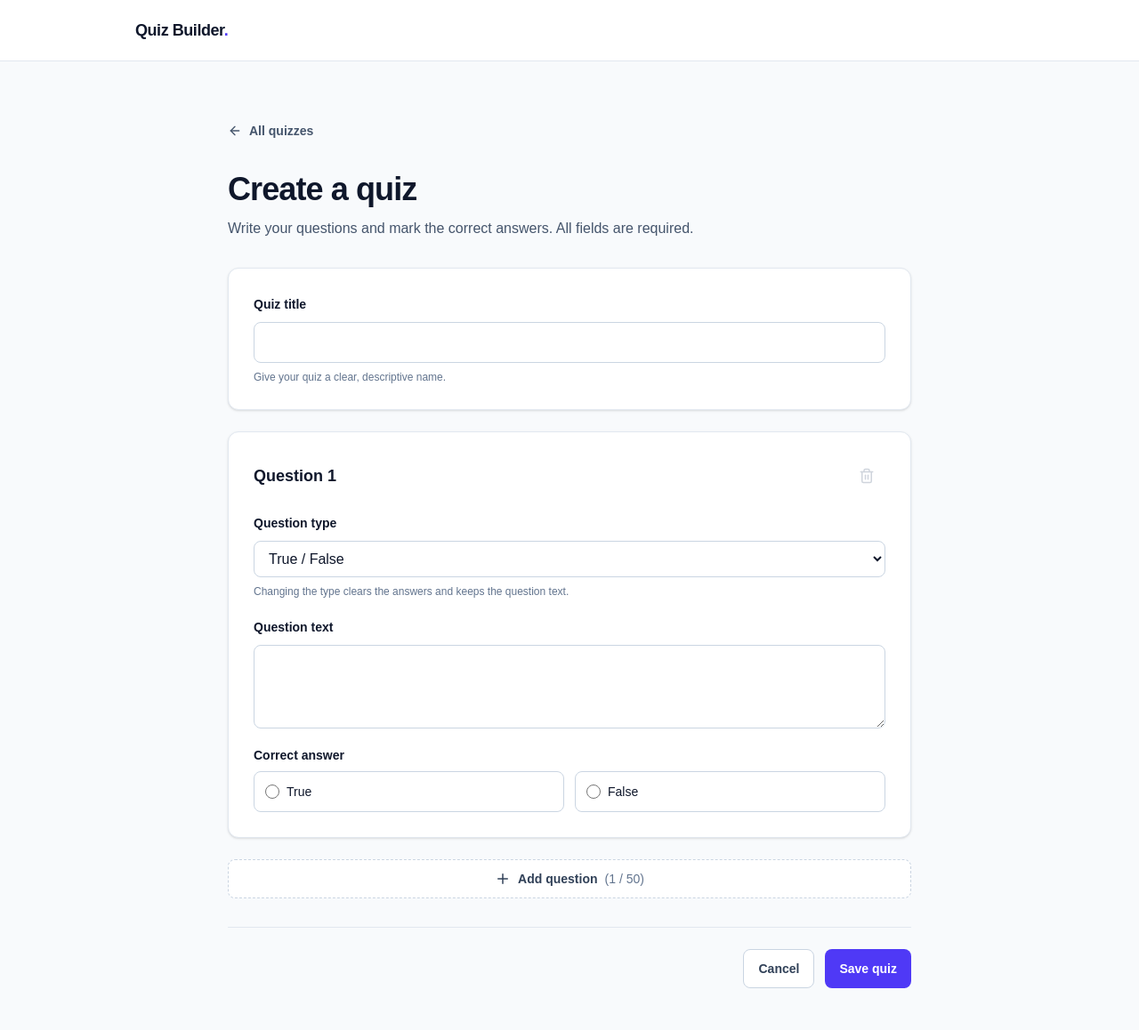
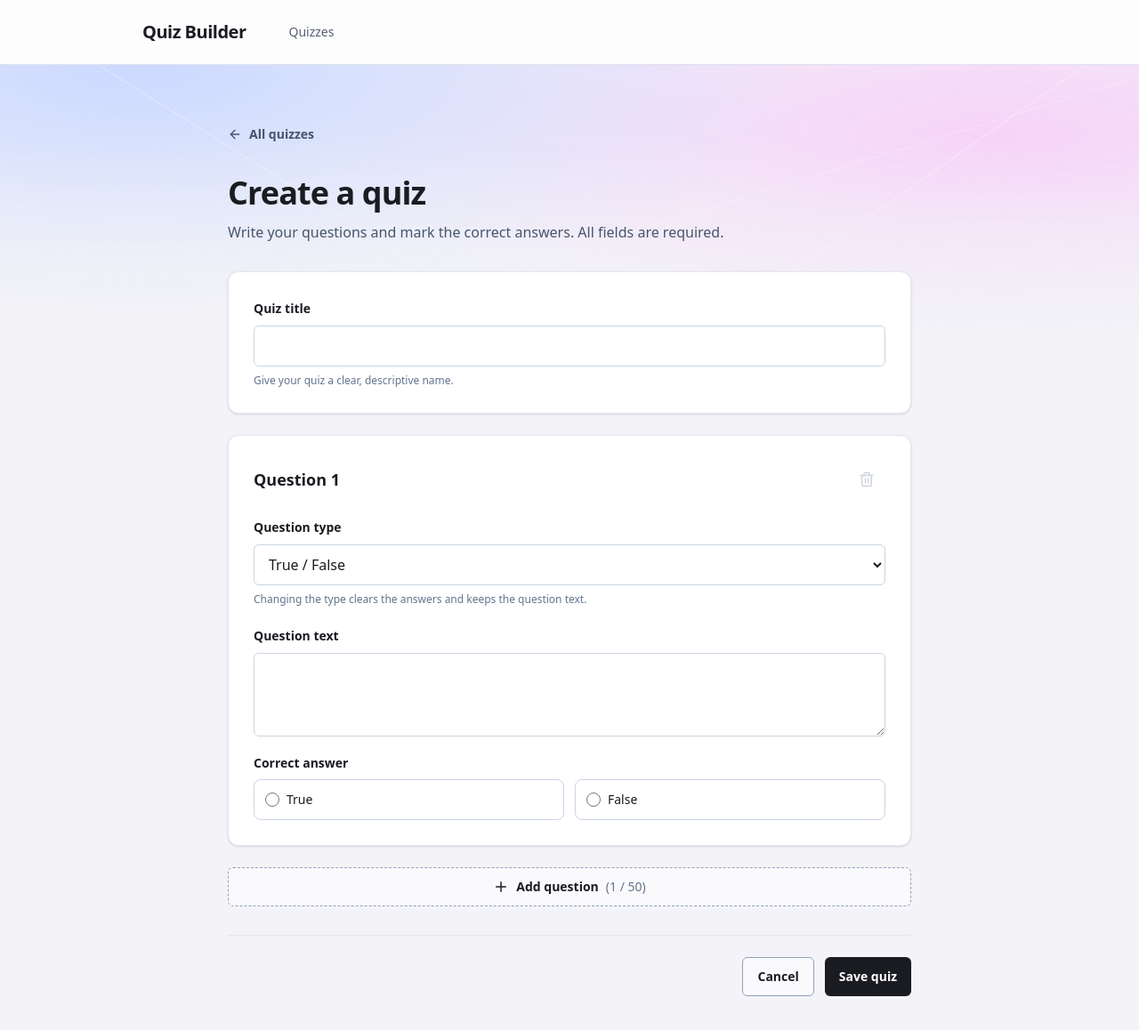
Before and after one commit to Andrii-hn/developsToday-test-assessment, a Next.js app in the folder frontend/: page /create in a window 1280 px wide. Shown: the top 1158 px of the page at 89% size. Built offline with nearby package versions, Linux system fonts and the light colour scheme.

Commit message:
style: add approved Redocly-inspired visual foundation

```diff
--- a/frontend/app/globals.css
+++ b/frontend/app/globals.css
@@ -1,11 +1,73 @@
 @import 'tailwindcss';
 
 @theme {
-  --font-sans: Arial, Helvetica, sans-serif;
+  --font-sans:
+    system-ui, -apple-system, BlinkMacSystemFont, 'Segoe UI', sans-serif;
+  --color-canvas: #f3f3f8;
+  --color-ink: #1a1c21;
+  --color-muted: #555e71;
+  --color-line: #dfe2ea;
+  --color-accent: #2478ff;
 }
 
 @layer base {
   body {
-    @apply bg-slate-50 font-sans text-slate-900 antialiased;
+    @apply relative isolate min-h-screen bg-canvas font-sans text-ink antialiased;
+  }
+
+  a,
+  button,
+  input,
+  textarea,
+  select {
+    @apply focus-visible:outline-2 focus-visible:outline-offset-4 focus-visible:outline-accent;
+  }
+
+  button:not(:disabled),
+  select:not(:disabled) {
+    cursor: pointer;
   }
 }
+
+/* Keep the decorative colour above the working area, even on long forms. */
+.page-backdrop {
+  position: absolute;
+  z-index: -1;
+  inset: 72px 0 auto;
+  height: 420px;
+  pointer-events: none;
+  background:
+    radial-gradient(ellipse at 12% 0%, #cbd8ff 0%, transparent 48%),
+    radial-gradient(ellipse at 88% 20%, #f6d2f8 0%, transparent 48%);
+  mask-image: linear-gradient(#000 20%, transparent);
+}
+
+.page-backdrop::after {
+  content: '';
+  position: absolute;
+  inset: 0;
+  opacity: 0.65;
+  background:
+    linear-gradient(32deg, transparent 39.9%, #ffffff80 40%, transparent 40.1%),
+    linear-gradient(
+      145deg,
+      transparent 64.9%,
+      #ffffff80 65%,
+      transparent 65.1%
+    ),
+    linear-gradient(163deg, transparent 49.9%, #ffffff80 50%, transparent 50.1%);
+}
+
+@layer components {
+  .page-heading {
+    @apply text-4xl leading-tight font-extrabold tracking-tight sm:text-5xl;
+  }
+
+  .accent-rule {
+    @apply mt-8 mb-8 h-0.5 bg-linear-to-r from-accent to-purple-400;
+  }
+
+  .surface {
+    @apply rounded-xl border border-line bg-white;
+  }
+}
--- a/frontend/app/layout.tsx
+++ b/frontend/app/layout.tsx
@@ -17,24 +17,33 @@ export default function RootLayout({ children }: { children: ReactNode }) {
       <body>
         <a
           href="#main-content"
-          className="sr-only focus:not-sr-only focus:absolute focus:z-10 focus:m-4 focus:rounded-md focus:bg-white focus:p-3 focus:outline-2 focus:outline-indigo-600"
+          className="sr-only focus:not-sr-only focus:absolute focus:z-10 focus:m-4 focus:rounded-md focus:bg-white focus:p-3 focus:outline-2 focus:outline-accent"
         >
           Skip to content
         </a>
-        <header className="border-b border-slate-200 bg-white">
-          <div className="mx-auto flex max-w-5xl items-center px-4 py-5 sm:px-6">
+        <div className="page-backdrop" aria-hidden="true" />
+        <header className="border-b border-line bg-white/80">
+          <div className="mx-auto flex h-18 max-w-5xl items-center gap-8 px-5 sm:gap-12 sm:px-8">
             <Link
               href="/quizzes"
-              className="rounded-sm text-lg font-bold tracking-tight focus-visible:outline-2 focus-visible:outline-offset-4 focus-visible:outline-indigo-600"
+              className="rounded-sm text-xl font-extrabold tracking-tight"
             >
-              Quiz Builder<span className="text-indigo-600">.</span>
+              Quiz Builder
             </Link>
+            <nav aria-label="Main navigation">
+              <Link
+                href="/quizzes"
+                className="inline-flex min-h-11 items-center text-sm text-muted hover:text-ink"
+              >
+                Quizzes
+              </Link>
+            </nav>
           </div>
         </header>
         <main
           id="main-content"
           tabIndex={-1}
-          className="mx-auto max-w-5xl px-4 py-10 sm:px-6 sm:py-14"
+          className="mx-auto max-w-5xl px-5 py-10 sm:px-8 sm:py-14"
         >
           {children}
         </main>
--- a/frontend/components/ui.tsx
+++ b/frontend/components/ui.tsx
@@ -1,16 +1,27 @@
 import type { ButtonHTMLAttributes } from 'react';
 
-export const primaryButton =
-  'inline-flex min-h-11 items-center justify-center gap-2 rounded-lg bg-indigo-600 px-4 py-2.5 text-sm font-semibold text-white transition hover:bg-indigo-700 focus-visible:outline-2 focus-visible:outline-offset-2 focus-visible:outline-indigo-600 disabled:cursor-not-allowed disabled:opacity-50';
-export const secondaryButton =
-  'inline-flex min-h-11 items-center justify-center gap-2 rounded-lg border border-slate-300 bg-white px-4 py-2.5 text-sm font-semibold text-slate-700 transition hover:bg-slate-50 focus-visible:outline-2 focus-visible:outline-offset-2 focus-visible:outline-indigo-600 disabled:cursor-not-allowed disabled:opacity-50';
+const buttonBase =
+  'inline-flex min-h-11 items-center justify-center gap-2 rounded-md px-4 py-2.5 text-sm font-semibold transition-colors disabled:cursor-not-allowed disabled:opacity-50';
+export const primaryButton = `${buttonBase} bg-ink text-white hover:bg-zinc-700`;
+export const secondaryButton = `${buttonBase} border border-slate-400 bg-white/60 text-ink hover:bg-white`;
+const dangerButton = `${buttonBase} bg-red-700 text-white hover:bg-red-800`;
+export const iconButton =
+  'inline-flex h-11 w-11 shrink-0 items-center justify-center rounded-md text-muted transition-colors hover:bg-red-50 hover:text-red-700 disabled:cursor-not-allowed disabled:opacity-30';
 export const inputClass =
-  'mt-2 block w-full rounded-lg border border-slate-300 bg-white px-3 py-2.5 text-base text-slate-900 outline-none focus:border-indigo-600 focus:ring-2 focus:ring-indigo-100 aria-invalid:border-red-600';
+  'mt-2 block w-full rounded-md border border-slate-300 bg-white px-3 py-2.5 text-base text-ink focus:border-accent focus:ring-1 focus:ring-accent focus-visible:outline-none aria-invalid:border-red-600';
 export function Button({
   className = '',
+  variant = 'primary',
   ...props
-}: ButtonHTMLAttributes<HTMLButtonElement>) {
-  return <button className={`${primaryButton} ${className}`} {...props} />;
+}: ButtonHTMLAttributes<HTMLButtonElement> & {
+  variant?: 'primary' | 'danger';
+}) {
+  return (
+    <button
+      className={`${variant === 'danger' ? dangerButton : primaryButton} ${className}`}
+      {...props}
+    />
+  );
 }
 export function ErrorMessage({
   id,
```
